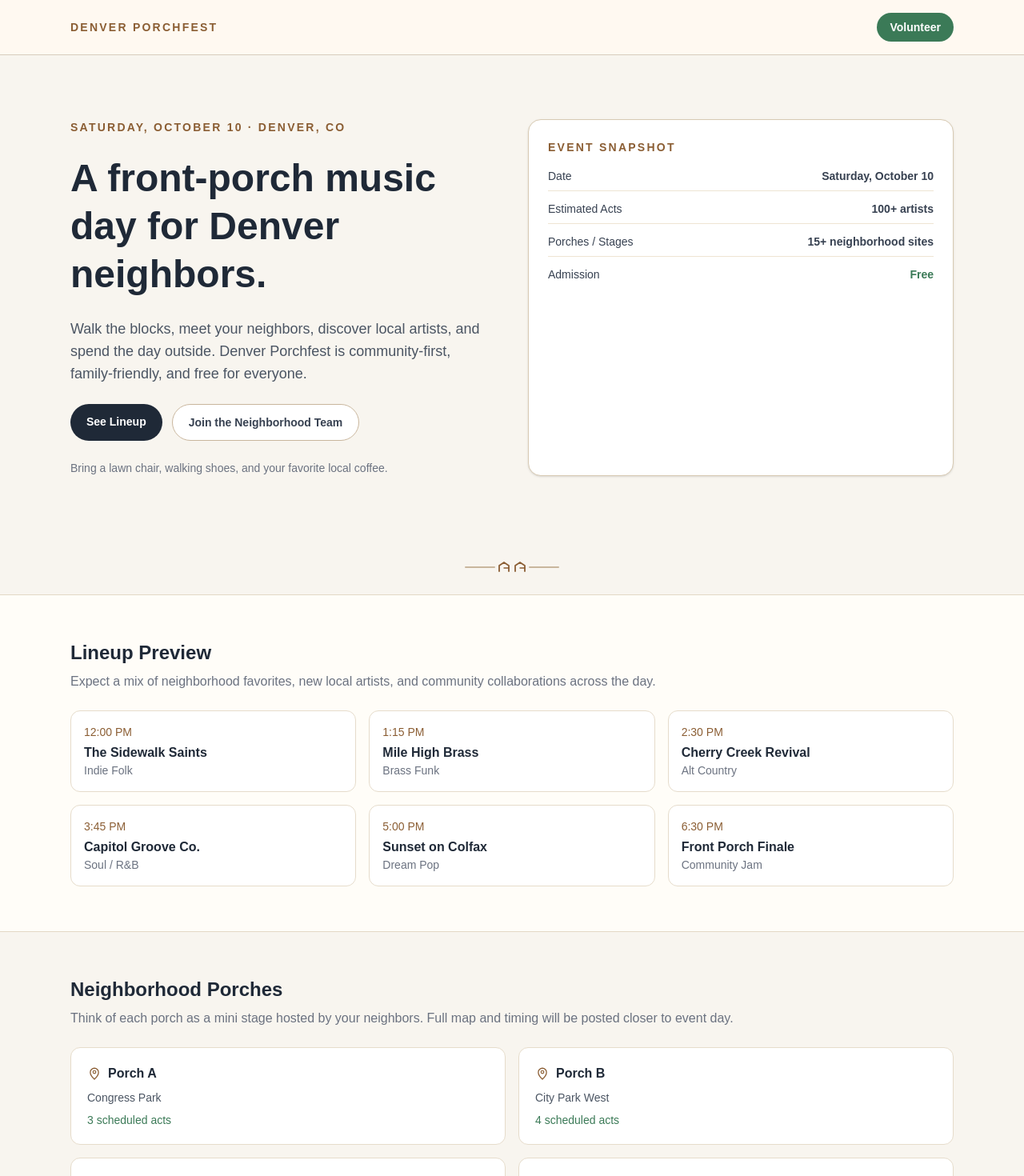
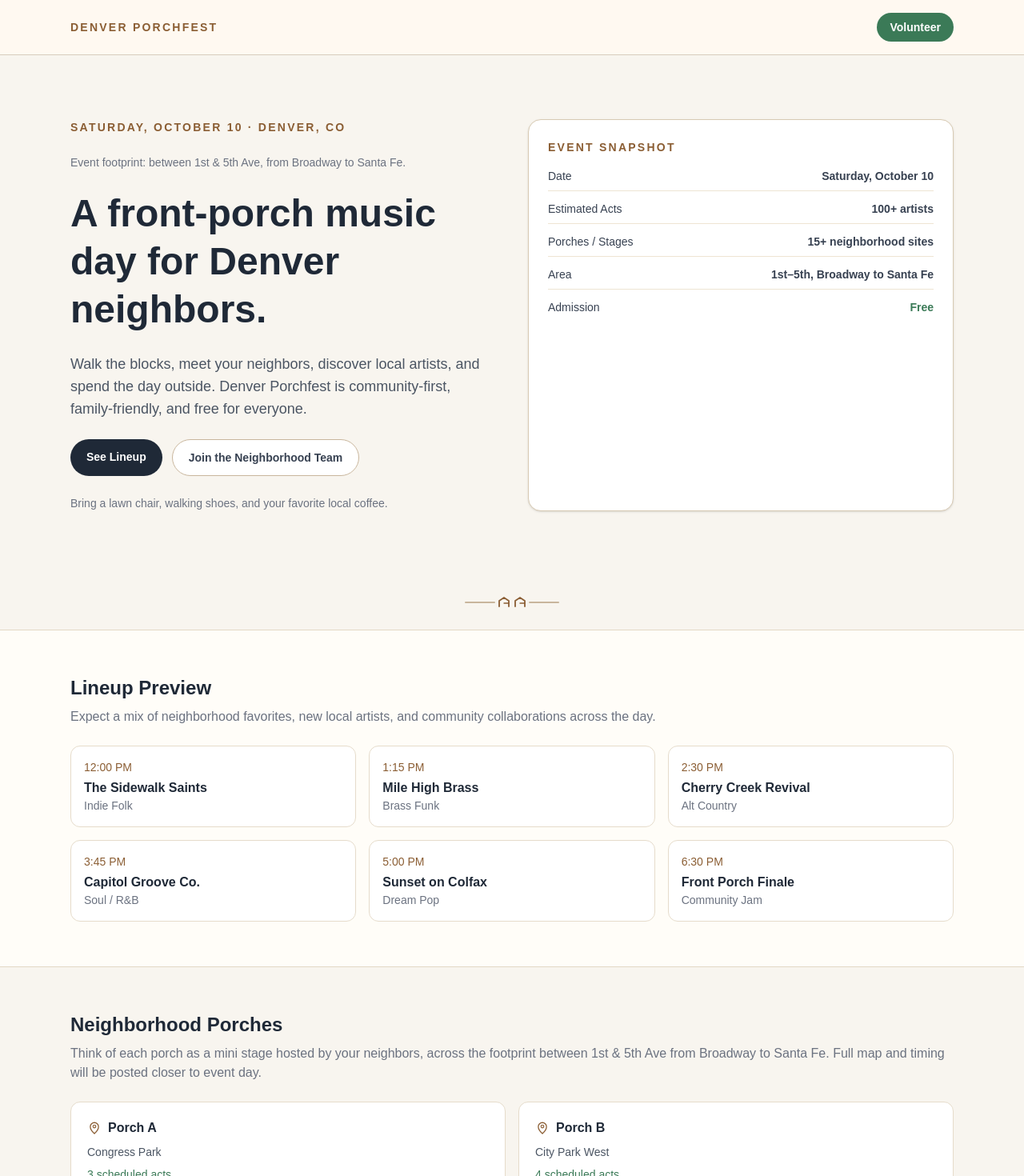
Before and after one commit to the97bradley/denver-porchfest, a Next.js app: page / in a window 1280 px wide. Shown: the top 1470 px of the page at 80% size. Built offline with nearby package versions, Linux system fonts and the light colour scheme.

Commit message:
Add official event footprint boundaries to site copy

```diff
--- a/src/app/page.tsx
+++ b/src/app/page.tsx
@@ -45,6 +45,9 @@ export default function Home() {
             <p className="text-sm font-semibold uppercase tracking-[0.16em] text-[#8b5e34]">
               Saturday, October 10 · Denver, CO
             </p>
+            <p className="text-sm text-[#6b7280]">
+              Event footprint: between 1st & 5th Ave, from Broadway to Santa Fe.
+            </p>
             <h1 className="text-4xl font-extrabold leading-tight text-[#1f2937] sm:text-5xl">
               A front-porch music day for Denver neighbors.
             </h1>
@@ -89,6 +92,10 @@ export default function Home() {
                 <span>Porches / Stages</span>
                 <span className="font-semibold">15+ neighborhood sites</span>
               </li>
+              <li className="flex justify-between border-b border-[#eee4d3] pb-2">
+                <span>Area</span>
+                <span className="font-semibold">1st–5th, Broadway to Santa Fe</span>
+              </li>
               <li className="flex justify-between">
                 <span>Admission</span>
                 <span className="font-semibold text-[#3b7a57]">Free</span>
@@ -131,8 +138,9 @@ export default function Home() {
         <section id="schedule" className="mx-auto w-full max-w-6xl px-6 py-14">
           <h2 className="mb-2 text-2xl font-bold text-[#1f2937]">Neighborhood Porches</h2>
           <p className="mb-6 text-[#6b7280]">
-            Think of each porch as a mini stage hosted by your neighbors. Full
-            map and timing will be posted closer to event day.
+            Think of each porch as a mini stage hosted by your neighbors,
+            across the footprint between 1st & 5th Ave from Broadway to Santa
+            Fe. Full map and timing will be posted closer to event day.
           </p>
           <div className="grid gap-4 md:grid-cols-2">
             {venues.map((venue) => (
```
